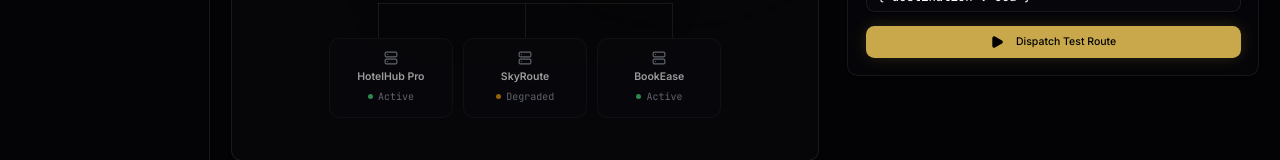
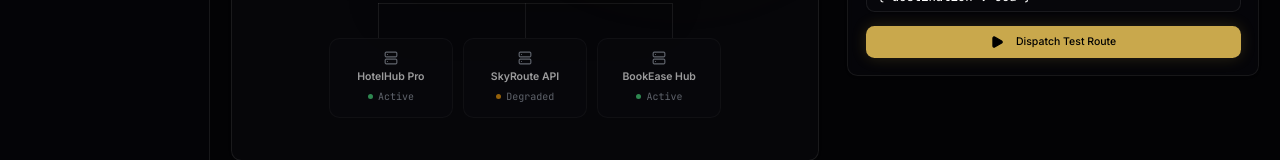
Before and after one commit to CodeUltr0n/void-cli, a Next.js app: page /routing in a window 1280 px wide. Shown: the part 516-676 px from the top of the page. Built offline with nearby package versions, Linux system fonts and the light colour scheme.

Commit message:
fix: update server names and enhance visual highlighting for selected targets in routing UI

```diff
--- a/src/app/routing/page.tsx
+++ b/src/app/routing/page.tsx
@@ -109,19 +109,19 @@
 
                 {/* 3 Target Servers */}
                 <div className="flex justify-between w-full max-w-md gap-3 relative z-10">
-                  {['HotelHub Pro', 'SkyRoute', 'BookEase'].map((name, i) => {
-                    const isWinner = result?.decision?.server?.name === name
+                  {['HotelHub Pro', 'SkyRoute API', 'BookEase Hub'].map((name, i) => {
+                    const isWinner = result?.decision?.server?.name === name || result?.decision?.server?.name?.includes(name.split(' ')[0])
                     return (
                       <div
                         key={name}
                         className={`flex-1 bg-[#09090e]/90 border rounded-xl p-3.5 text-center transition-all duration-300 ${
                           isWinner
-                            ? 'border-void-success bg-void-success/[0.04] shadow-[0_0_20px_rgba(74,222,128,0.2)] scale-105 ring-1 ring-void-success/30'
+                            ? 'border-void-success bg-void-success/[0.08] shadow-[0_0_25px_rgba(74,222,128,0.3)] scale-105 ring-1 ring-void-success/40'
                             : 'border-white/[0.06] opacity-60'
                         }`}
                       >
                         <div className="flex justify-center mb-1.5">
-                          <Server className={`h-4 w-4 ${isWinner ? 'text-void-success drop-shadow-[0_0_6px_rgba(74,222,128,0.6)]' : 'text-void-muted'}`} />
+                          <Server className={`h-4 w-4 ${isWinner ? 'text-void-success drop-shadow-[0_0_8px_rgba(74,222,128,0.8)]' : 'text-void-muted'}`} />
                         </div>
                         <div className="font-semibold text-white text-xs truncate">{name}</div>
                         <div className="flex items-center justify-center gap-1.5 mt-1.5">
```
